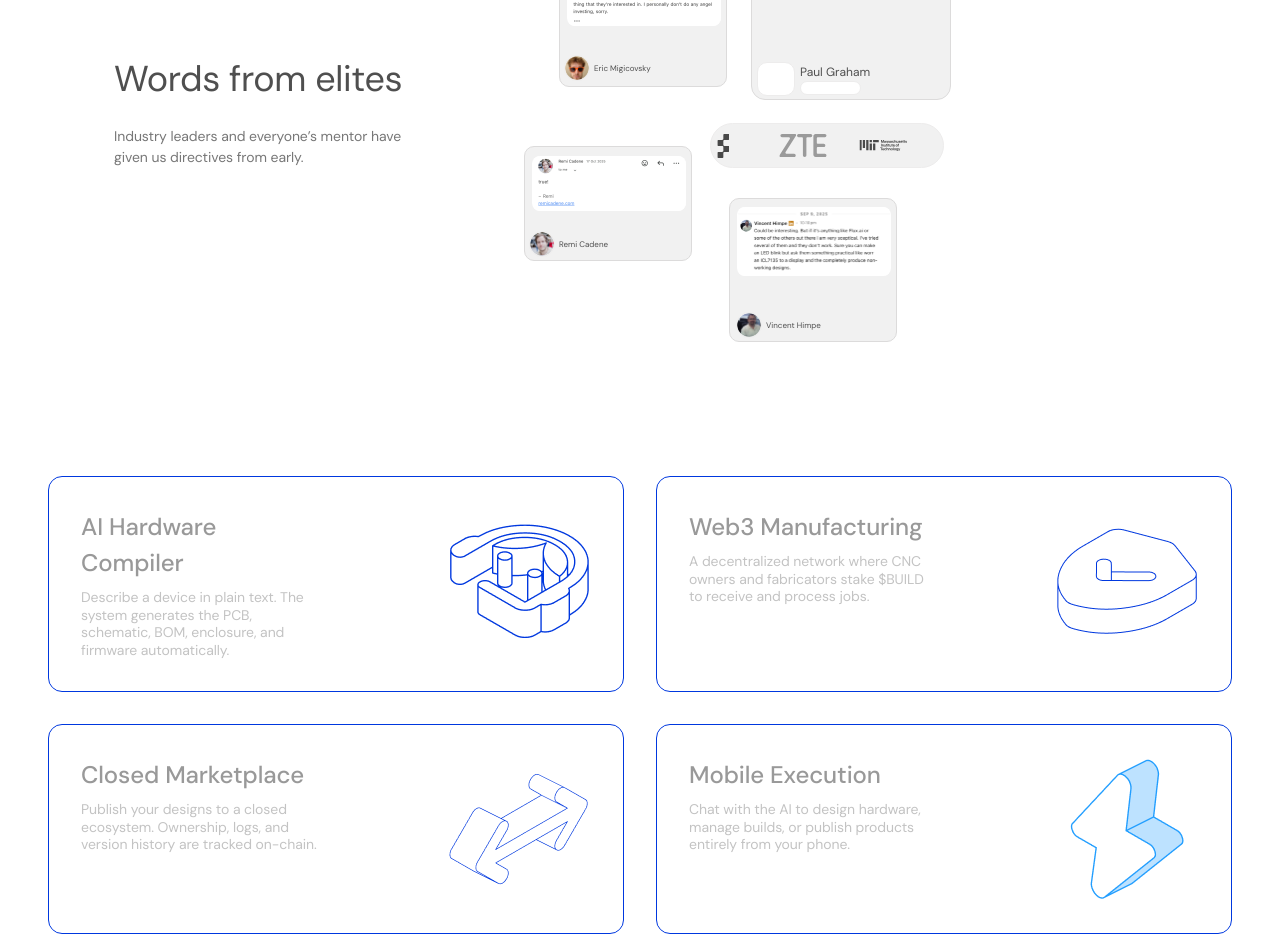
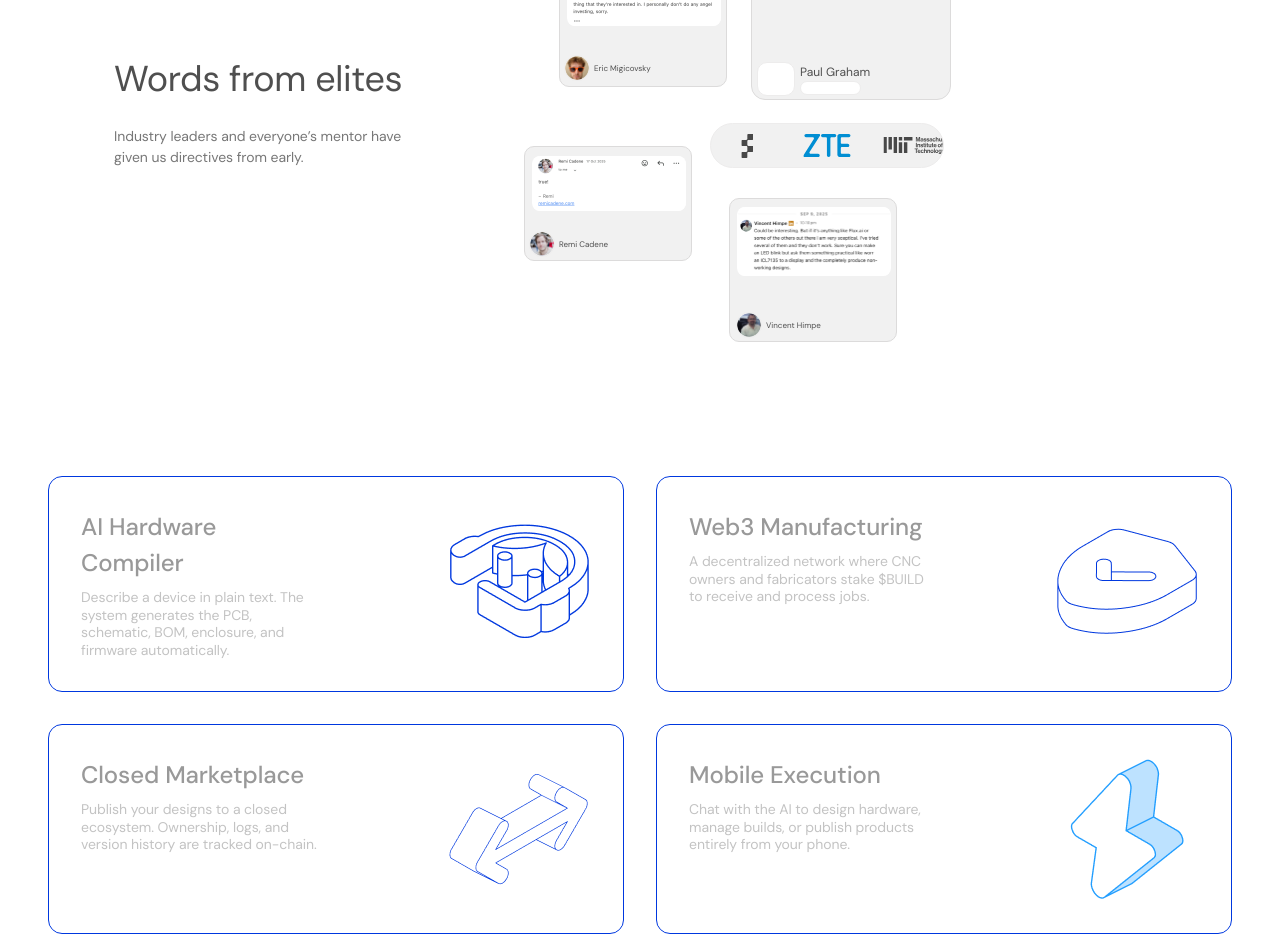
Before and after one commit to BuildPCBs/buildpcbs_web, a Next.js app: page / in a window 1280 px wide. Shown: the part 1180-2114 px from the top of the page. Built offline with nearby package versions, Linux system fonts and the light colour scheme.

Commit message:
feat: Scale MIT logo 1.5x and update ZTE color in ElitesTestimonials

```diff
--- a/src/components/ElitesTestimonials.tsx
+++ b/src/components/ElitesTestimonials.tsx
@@ -283,13 +283,13 @@ const ElitesTestimonials = () => {
                                 {/* Duplicated set for seamless loop (x3 to fill space securely) */}
                                 {[...Array(2)].map((_, setIndex) => (
                                     <React.Fragment key={setIndex}>
-                                        <div className="relative w-12 h-6 grayscale opacity-70 hover:opacity-100 transition-opacity flex-shrink-0">
+                                        <div className="relative w-[72px] h-[36px] grayscale opacity-70 hover:opacity-100 transition-opacity flex-shrink-0">
                                             <Image src={MITSvg} alt="MIT" fill className="object-contain" />
                                         </div>
                                         <div className="relative w-12 h-6 grayscale opacity-70 hover:opacity-100 transition-opacity flex-shrink-0">
                                             <Image src={FigureSvg} alt="Figure" fill className="object-contain" />
                                         </div>
-                                        <div className="relative w-12 h-6 grayscale opacity-70 hover:opacity-100 transition-opacity flex-shrink-0">
+                                        <div className="relative w-12 h-6 opacity-100 hover:opacity-100 transition-opacity flex-shrink-0">
                                             <Image src={ZTESvg} alt="ZTE" fill className="object-contain" />
                                         </div>
                                     </React.Fragment>
```
